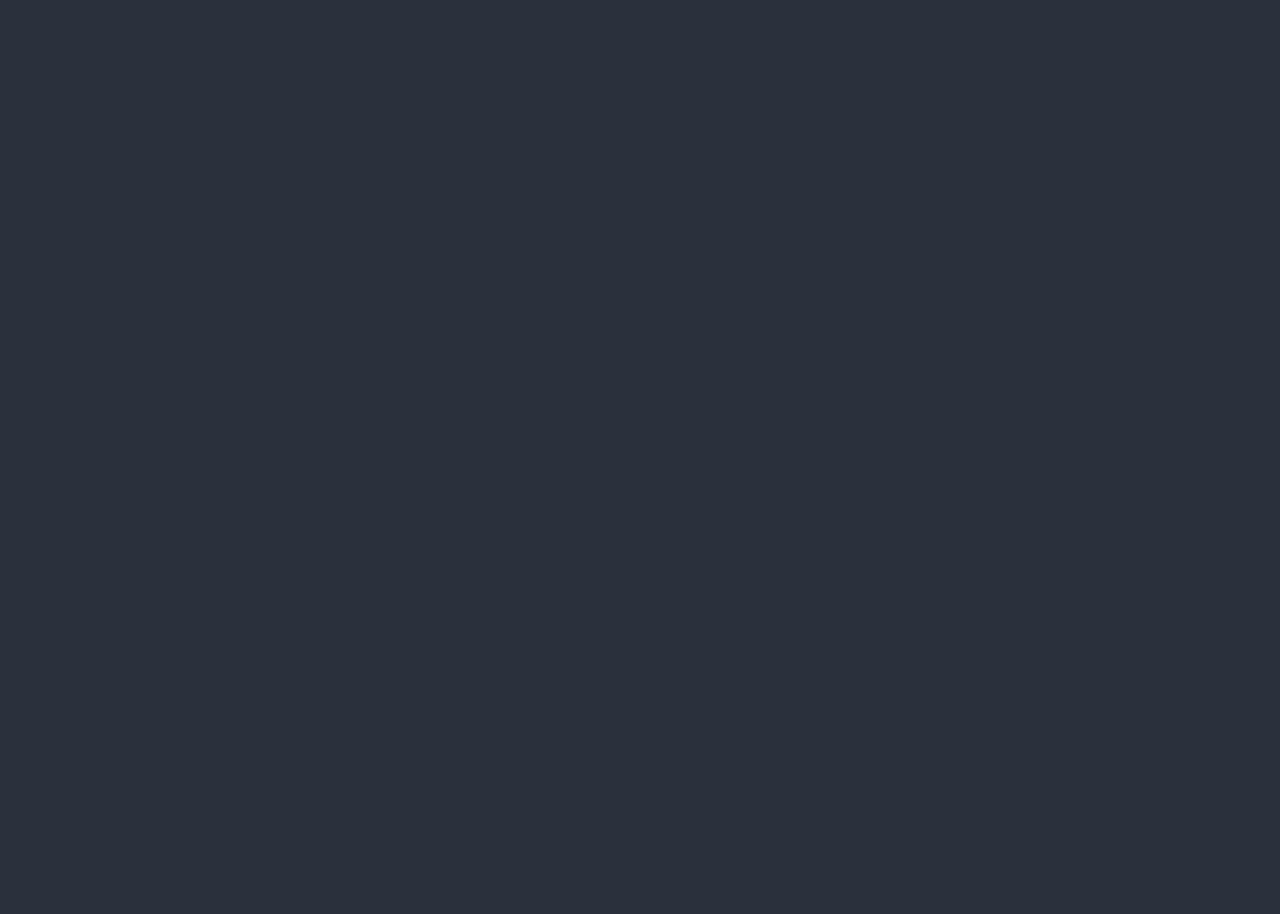
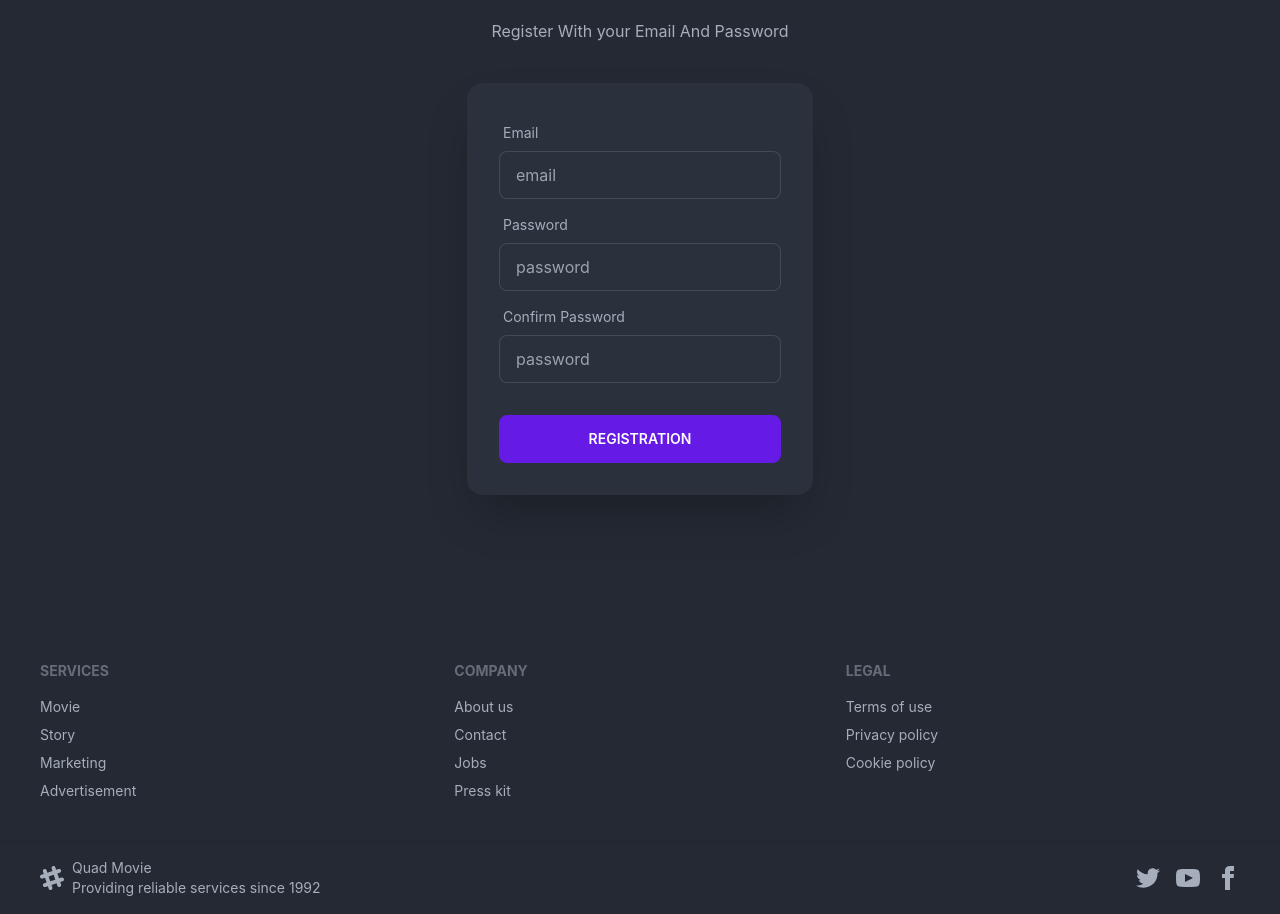
Before and after one commit to 100galib/Quad-Movie, a React (Create React App) app: page /registration in a window 1280 px wide. Before the commit this address had no page. Shown: the part 243-1157 px from the top of the page. Before the commit the page ends 800 px from the top, so only its background shows below. Built offline with nearby package versions, Linux system fonts and the light colour scheme.

Commit message:
final Commit

```diff
--- a/public/index.html
+++ b/public/index.html
@@ -2,7 +2,7 @@
 <html lang="en" data-theme="dark">
   <head>
     <meta charset="utf-8" />
-    <link rel="icon" href="%PUBLIC_URL%/favicon.ico" />
+    <link rel="icon" href="%PUBLIC_URL%/logo.png" />
     <meta name="viewport" content="width=device-width, initial-scale=1" />
     <meta name="theme-color" content="#000000" />
     <meta
--- /dev/null
+++ b/src/Components/AllMovies/AllMovies.js
@@ -0,0 +1,11 @@
+import React from 'react';
+
+const AllMovies = () => {
+    return (
+        <div>
+            <h1 className='text-center text-4xl font-bold my-10'>This page is Under Development</h1>
+        </div>
+    );
+};
+
+export default AllMovies;
--- a/src/Components/Home/AllCategories/AllCategories.js
+++ b/src/Components/Home/AllCategories/AllCategories.js
@@ -3,7 +3,6 @@ import React from 'react';
 import SingleCategory from './SingleCategory';
 
 const AllCategories = () => {
-
     const url = 'https://api.tvmaze.com/search/shows?q=all';
 
     const {data: allCategory = [], isLoading} = useQuery({
@@ -20,11 +19,14 @@ const AllCategories = () => {
 
 
     return (
+        <>
         <div className='grid grid-cols-1 lg:grid-cols-3 place-items-center'>
             {
                 allCategory.map(single => <SingleCategory key={single.show.id} single={single}></SingleCategory>)
             }
-        </div>
+
+            </div>
+        </>
     );
 };
 
--- a/src/Components/Home/AllCategories/ShowDetailsTotal.js
+++ b/src/Components/Home/AllCategories/ShowDetailsTotal.js
@@ -1,12 +1,33 @@
 import React from 'react';
-import { useLocation } from 'react-router-dom';
+import { useLocation, useNavigate } from 'react-router-dom';
 
 const ShowDetailsTotal = () => {
+    const navigate = useNavigate()
     const location = useLocation();
     const {state} = location;
-    const {name, image, premiered, runtime, ended, language, genres,  summary, officialSite, status } = state.show
+    const {name, image, premiered, runtime, ended, language, genres,  summary, officialSite, status } = state.show;
+
+    const bookingFuntion = event => {
+        event.preventDefault()
+        const form = event.target;
+        const ticket = form.howMany.value;
+        const name = form.name.value;
+        const email = form.email.value;
+        const phone = form.phone.value;
+
+        const booking = {
+            name,
+            email,
+            phone,
+            ticket,
+        }
+
+        localStorage.setItem('bookingData', JSON.stringify(booking))
+        navigate('/')
+    }
     return (
-        <div className='max-w-md mx-auto mt-10'>
+        <>
+            <div className='max-w-md mx-auto mt-10'>
                 <div>
                     <h1 className='text-left text-6xl my-6 text-white'>{name}</h1>
                     <p className='mb-4'>{runtime} . {language} . {premiered} to {ended ? ended : "running"}</p>
@@ -18,7 +39,24 @@ const ShowDetailsTotal = () => {
             <p className="text-white">{summary}</p>
             <p className='my-3'><span className='font-bold'>Official Site:</span> <span className='text-cyan-300'>{officialSite ? officialSite : 'It has no official site'}</span></p>
             <p className='my-3'><span className='font-bold'>Status:</span> <span className='text-white'>{status}</span></p>
+
+            <label htmlFor="booking-modal" className='btn hover:bg-red-400 bg-red-500 text-white border-0 mb-10'>book a movie ticket</label>
         </div>
+        <input type="checkbox" id="booking-modal" className="modal-toggle" />
+        <div className="modal">
+            <div className="modal-box relative">
+                <label htmlFor="booking-modal" className="btn btn-sm btn-circle absolute right-2 top-2">✕</label>
+                <h1 className='text-3xl'>{name}</h1>
+            <form onSubmit={bookingFuntion} className='mt-10 grid grid-cols-1 gap-3'>
+                <input name='howMany' type="number" placeholder='How many' className="input input-bordered w-full" />
+                <input name='name' type="text" placeholder="name" className="input input-bordered w-full" />
+                <input name='email' type="email" placeholder="email" className="input input-bordered w-full" />
+                <input name='phone' type="text" placeholder="phone" className="input input-bordered w-full" />
+                <input className='btn hover:bg-red-400 text-white bg-red-500' type="submit" value={'Submit'} />
+            </form>
+            </div>
+        </div>
+        </>
     );
 };
 
--- /dev/null
+++ b/src/Components/Registration/Registration.js
@@ -0,0 +1,41 @@
+import React from 'react';
+
+const Registration = () => {
+    return (
+            <div className="hero min-h-screen bg-base-200">
+            <div className="hero-content flex-col">
+                <div className="text-center">
+                <h1 className="text-5xl font-bold">Register now!</h1>
+                <p className="py-6">Register With your Email And Password</p>
+                </div>
+                <div className="card flex-shrink-0 w-full max-w-sm shadow-2xl bg-base-100">
+                <div className="card-body">
+                    <div className="form-control">
+                    <label className="label">
+                        <span className="label-text">Email</span>
+                    </label>
+                    <input type="text" placeholder="email" className="input input-bordered" />
+                    </div>
+                    <div className="form-control">
+                    <label className="label">
+                        <span className="label-text">Password</span>
+                    </label>
+                    <input type="text" placeholder="password" className="input input-bordered" />
+                    </div>
+                    <div className="form-control">
+                    <label className="label">
+                        <span className="label-text">Confirm Password</span>
+                    </label>
+                    <input type="text" placeholder="password" className="input input-bordered" />
+                    </div>
+                    <div className="form-control mt-6">
+                    <button className="btn btn-primary">Registration</button>
+                    </div>
+                </div>
+                </div>
+            </div>
+            </div>
+    );
+};
+
+export default Registration;
--- a/src/Components/Shared/Footer/Footer.js
+++ b/src/Components/Shared/Footer/Footer.js
@@ -7,8 +7,8 @@ const Footer = () => {
         <footer className="footer p-10 bg-base-200 text-base-content">
             <div>
                 <span className="footer-title">Services</span>
-                <Link className="link link-hover">Branding</Link>
-                <Link className="link link-hover">Design</Link>
+                <Link className="link link-hover">Movie</Link>
+                <Link className="link link-hover">Story</Link>
                 <Link className="link link-hover">Marketing</Link>
                 <Link className="link link-hover">Advertisement</Link>
             </div>
@@ -29,7 +29,7 @@ const Footer = () => {
             <footer className="footer px-10 py-4 border-t bg-base-200 text-base-content border-base-300">
             <div className="items-center grid-flow-col">
                 <svg width="24" height="24" viewBox="0 0 24 24" xmlns="http://www.w3.org/2000/svg" fillRule="evenodd" clipRule="evenodd" className="fill-current"><path d="M22.672 15.226l-2.432.811.841 2.515c.33 1.019-.209 2.127-1.23 2.456-1.15.325-2.148-.321-2.463-1.226l-.84-2.518-5.013 1.677.84 2.517c.391 1.203-.434 2.542-1.831 2.542-.88 0-1.601-.564-1.86-1.314l-.842-2.516-2.431.809c-1.135.328-2.145-.317-2.463-1.229-.329-1.018.211-2.127 1.231-2.456l2.432-.809-1.621-4.823-2.432.808c-1.355.384-2.558-.59-2.558-1.839 0-.817.509-1.582 1.327-1.846l2.433-.809-.842-2.515c-.33-1.02.211-2.129 1.232-2.458 1.02-.329 2.13.209 2.461 1.229l.842 2.515 5.011-1.677-.839-2.517c-.403-1.238.484-2.553 1.843-2.553.819 0 1.585.509 1.85 1.326l.841 2.517 2.431-.81c1.02-.33 2.131.211 2.461 1.229.332 1.018-.21 2.126-1.23 2.456l-2.433.809 1.622 4.823 2.433-.809c1.242-.401 2.557.484 2.557 1.838 0 .819-.51 1.583-1.328 1.847m-8.992-6.428l-5.01 1.675 1.619 4.828 5.011-1.674-1.62-4.829z"></path></svg>
-                <p>ACME Industries Ltd. <br/>Providing reliable tech since 1992</p>
+                <p>Quad Movie<br/>Providing reliable services since 1992</p>
             </div>
             <div className="md:place-self-center md:justify-self-end">
                 <div className="grid grid-flow-col gap-4">
--- a/src/Components/Shared/Navigation/Navigation.js
+++ b/src/Components/Shared/Navigation/Navigation.js
@@ -23,7 +23,7 @@ const Navigation = () => {
                 </ul>
             </div>
             <div className="navbar-end">
-                <Link className="btn btn-xs md:btn-sm lg:btn-sm hover:bg-red-400 bg-red-500 text-white border-0 px-6">Sign Up</Link>
+                <Link to={'/registration'} className="btn btn-xs md:btn-sm lg:btn-sm hover:bg-red-400 bg-red-500 text-white border-0 px-6">Sign Up</Link>
             </div>
         </div>
     );
```
Also changed, not shown: src/Components/Home/HeroArea/HeroArea.js (+5 -5 lines), src/Components/Routes/Routes.js (+11 -0 lines), public/logo.png (added).
